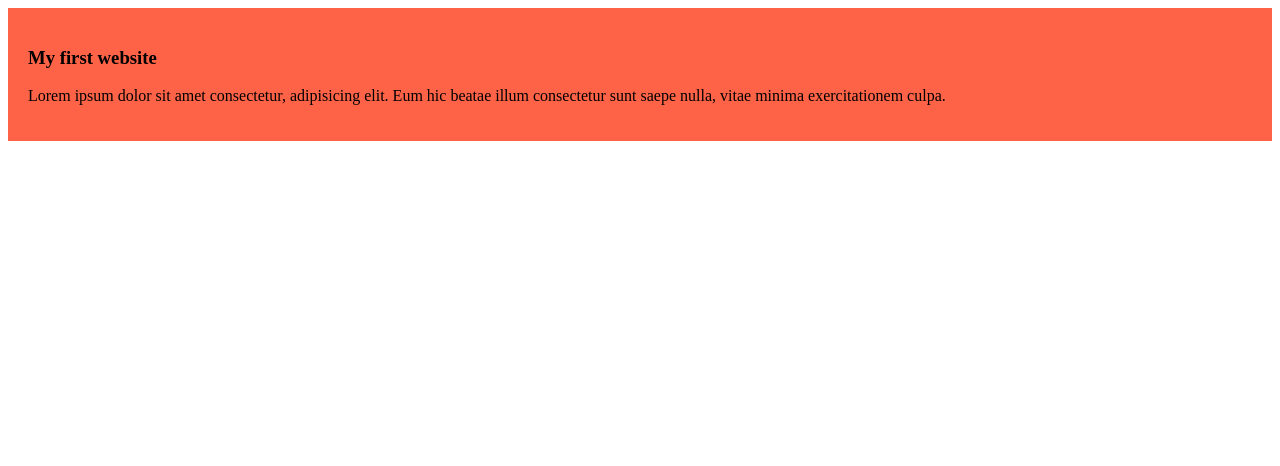
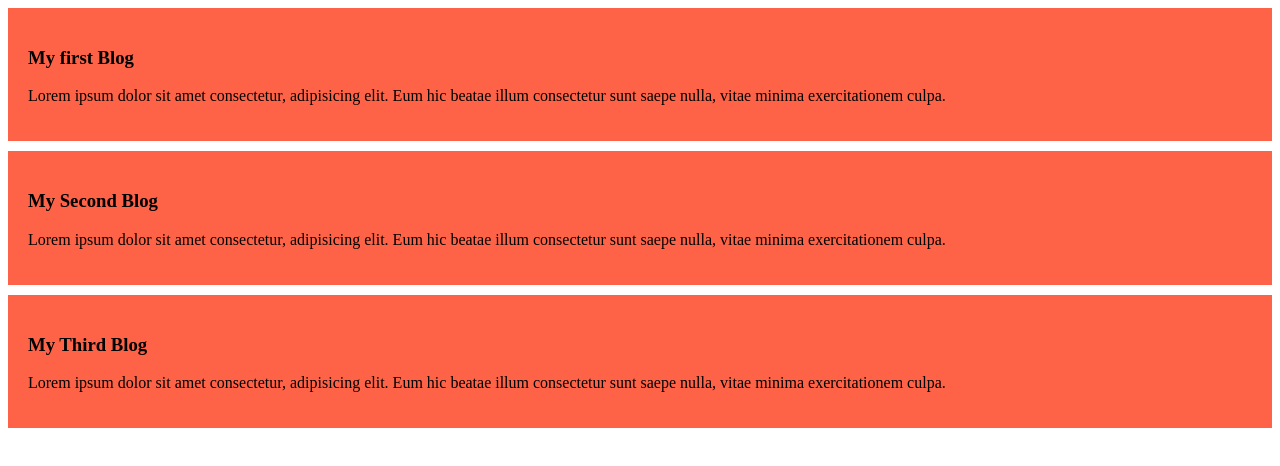
Before and after one commit to shrabony751/my-simple-website, a plain HTML site: page index.html in a window 1280 px wide. Drawn offline with Linux system fonts and the light colour scheme.

Commit message:
my first blog

```diff
--- a/index.html
+++ b/index.html
@@ -8,7 +8,25 @@
 </head>
 <body>
     <div>
-        <h3>My first website</h3>
+        <h3>My first Blog</h3>
+        <p>
+            Lorem ipsum dolor sit amet consectetur,
+            adipisicing elit.
+            Eum hic beatae illum consectetur sunt saepe nulla,
+             vitae minima exercitationem culpa.
+        </p>
+    </div>
+    <div>
+        <h3>My Second Blog </h3>
+        <p>
+            Lorem ipsum dolor sit amet consectetur,
+            adipisicing elit.
+            Eum hic beatae illum consectetur sunt saepe nulla,
+             vitae minima exercitationem culpa.
+        </p>
+    </div>
+    <div>
+        <h3>My Third Blog</h3>
         <p>
             Lorem ipsum dolor sit amet consectetur,
             adipisicing elit.
--- a/style/style.css
+++ b/style/style.css
@@ -1,4 +1,5 @@
 div{
     background-color: tomato;
     padding: 20px;
+    margin-bottom: 10px;
 }
```
